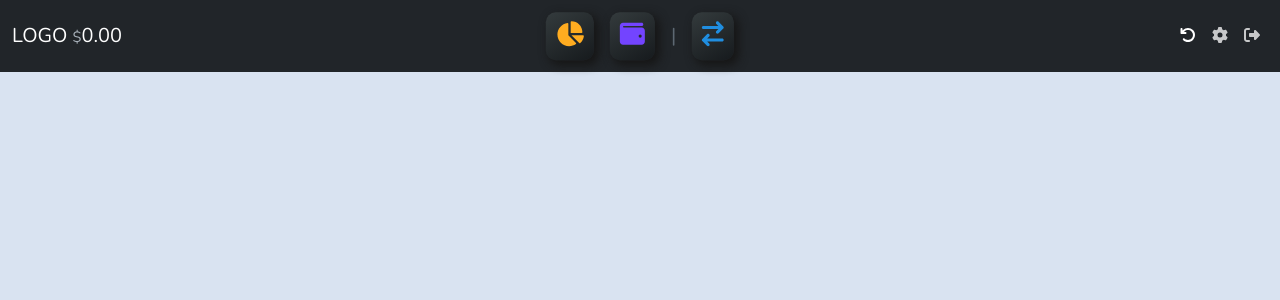
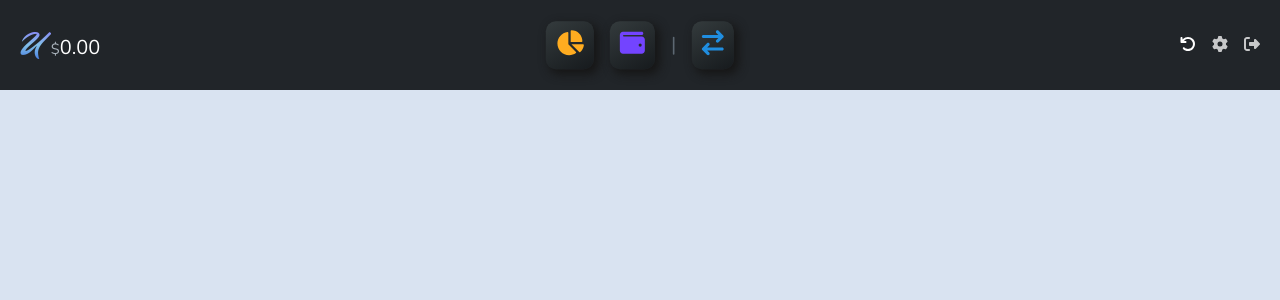
Before and after one commit to sagi403/ulti-wallet, a React (Create React App) app in the folder frontend/: page /app in a window 1280 px wide. Shown: the top 300 px of the page. Built offline with nearby package versions, Linux system fonts and the light colour scheme; sample sign-in values are in the browser's storage.

Commit message:
Adding logo design

```diff
--- a/frontend/public/index.html
+++ b/frontend/public/index.html
@@ -8,6 +8,14 @@
     <meta name="description" content="More than just a wallet" />
     <link rel="apple-touch-icon" href="%PUBLIC_URL%/logo192.png" />
 
+    <!-- Google Font -->
+    <link rel="preconnect" href="https://fonts.googleapis.com" />
+    <link rel="preconnect" href="https://fonts.gstatic.com" crossorigin />
+    <link
+      href="https://fonts.googleapis.com/css2?family=Mr+Dafoe&display=swap"
+      rel="stylesheet"
+    />
+
     <link rel="manifest" href="%PUBLIC_URL%/manifest.json" />
 
     <title>Ulti Wallet</title>
--- a/frontend/src/app-screens/PortfolioAppScreen.js
+++ b/frontend/src/app-screens/PortfolioAppScreen.js
@@ -5,7 +5,7 @@ import { FontAwesomeIcon } from "@fortawesome/react-fontawesome";
 import { faSort } from "@fortawesome/free-solid-svg-icons";
 import { coinData } from "../store/coinSlice";
 import coinsGeneralData from "../utils/coinsGeneralData";
-import CoinsGeneralInfoBar from "../components/CoinsGeneralInfoBar";
+import CoinInfoBarPartial from "../partials/CoinInfoBarPartial";
 import localString from "../utils/localString";
 import DoughnutChart from "../components/DoughnutChart";
 
@@ -75,7 +75,7 @@ const PortfolioAppScreen = () => {
         </Row>
         <hr className="portfolio_hr" />
         <Row className="py-5">
-          <CoinsGeneralInfoBar
+          <CoinInfoBarPartial
             title="24h Change"
             info={
               total24hChange > 0
@@ -84,7 +84,7 @@ const PortfolioAppScreen = () => {
             }
             classes="general_info_bar"
           />
-          <CoinsGeneralInfoBar
+          <CoinInfoBarPartial
             title="Portfolio Age"
             info={
               userInfo &&
@@ -98,7 +98,7 @@ const PortfolioAppScreen = () => {
             }
             classes="general_info_bar"
           />
-          <CoinsGeneralInfoBar
+          <CoinInfoBarPartial
             title="Best 24h Asset"
             info={
               best24hAsset &&
@@ -108,7 +108,7 @@ const PortfolioAppScreen = () => {
             }
             classes="general_info_bar"
           />
-          <CoinsGeneralInfoBar
+          <CoinInfoBarPartial
             title="Worst 24h Asset"
             info={
               worst24hAsset &&
--- a/frontend/src/components/AppNavbar.js
+++ b/frontend/src/components/AppNavbar.js
@@ -36,7 +36,8 @@ const MainNavbar = () => {
           <Container fluid>
             <LinkContainer to="/">
               <Navbar.Brand>
-                LOGO <span className="dim">$</span>
+                <span className="logo">U</span>
+                <span className="dim">$</span>
                 {localString(totalValue)}
               </Navbar.Brand>
             </LinkContainer>
--- a/frontend/src/index.css
+++ b/frontend/src/index.css
@@ -40,6 +40,16 @@ main {
   font-size: 20px;
   padding: 0 8px;
   color: #5d6872;
+}
+
+.logo {
+  font-family: "Mr Dafoe", cursive;
+  position: relative;
+  padding: 0 15%;
+  font-size: 2rem;
+  background: -webkit-linear-gradient(#8d67fb, #82c0e8, #2a5ddd);
+  -webkit-background-clip: text;
+  -webkit-text-fill-color: transparent;
 }
 
 /* PortfolioAppScreen */
--- a/frontend/src/components/CoinsGeneralInfoBar.js
+++ b/frontend/src/partials/CoinInfoBarPartial.js
@@ -1,6 +1,6 @@
 import { Col, Row } from "react-bootstrap";
 
-const CoinsGeneralInfoBar = ({ title, info, classes = "" }) => {
+const CoinInfoBarPartial = ({ title, info, classes = "" }) => {
   return (
     <Col className={`text-center ${classes}`}>
       <Row>
@@ -13,4 +13,4 @@ const CoinsGeneralInfoBar = ({ title, info, classes = "" }) => {
   );
 };
 
-export default CoinsGeneralInfoBar;
+export default CoinInfoBarPartial;
```
